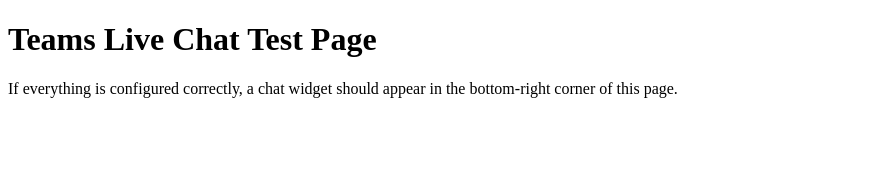
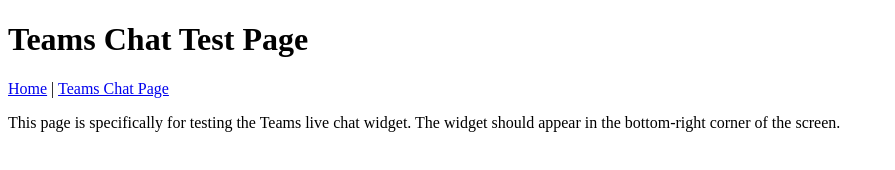
Before and after one commit to therowebot/teams-chat-test, a plain HTML site: page teamsChat.html in a window 1280 px wide. Shown: the whole page, without its empty margins (0-895 px from the left). Drawn offline with Linux system fonts and the light colour scheme.

Commit message:
Update teamsChat.html

```diff
--- a/teamsChat.html
+++ b/teamsChat.html
@@ -2,17 +2,32 @@
 <html lang="en">
 <head>
   <meta charset="UTF-8" />
-  <title>Teams Live Chat Test</title>
+  <title>Teams Chat Test Page</title>
   <meta name="viewport" content="width=device-width, initial-scale=1.0" />
 </head>
 <body>
-  <h1>Teams Live Chat Test Page</h1>
-  <p>
-    If everything is configured correctly, a chat widget should appear in the
-    bottom-right corner of this page.
-  </p>
+  <header>
+    <h1>Teams Chat Test Page</h1>
+    <nav>
+      <a href="index.html">Home</a> |
+      <a href="teamsChat.html">Teams Chat Page</a>
+    </nav>
+  </header>
 
-  <!-- Teams live chat / Customer Connect widget -->
-  <!DOCTYPE html><html><body><script type="text/javascript" src="https://res.public.onecdn.static.microsoft/customerconnect/v1/7dttl/init.js" id="chatbot" environmentId="77bdacad-3417-e60b-945b-66690d486905" crossorigin="anonymous"></script></body></html>
+  <main>
+    <p>
+      This page is specifically for testing the Teams live chat widget.
+      The widget should appear in the bottom-right corner of the screen.
+    </p>
+  </main>
+
+  <!-- Teams live chat widget -->
+  <script
+    type="text/javascript"
+    src="https://res.public.onecdn.static.microsoft/customerconnect/v1/7dttl/init.js"
+    id="chatbot"
+    environmentId="77bdacad-3417-e60b-945b-66690d486905"
+    crossorigin="anonymous">
+  </script>
 </body>
 </html>
```
